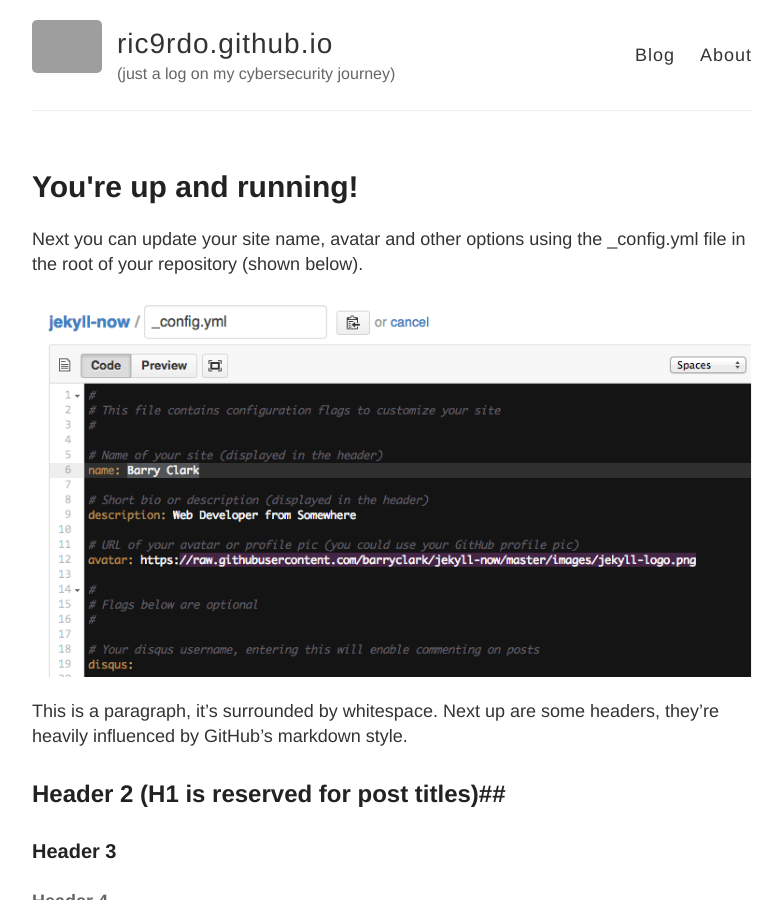
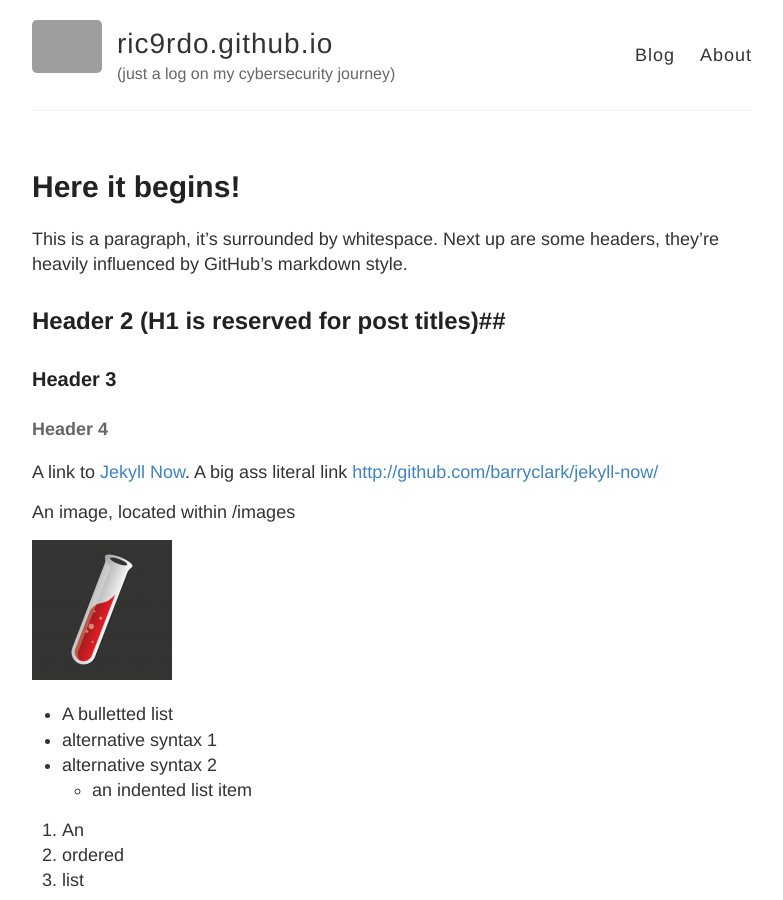
Before and after one commit to ric9rdo/ric9rdo.github.io, a Jekyll site: the page built from _posts/2022-05-18-Hello-World.md, in a window 1280 px wide and 900 px high. Shown: the whole window, without its empty margins (248-1031 px from the left). Built offline with Jekyll 4.4.1, drawn with Linux system fonts in a browser that asks for light colours; some of the changed text lies outside the part shown; grey boxes are pictures that could not be loaded.

Commit message:
Update and rename 2014-3-3-Hello-World.md to 2022-05-18-Hello-World.md

```diff
--- a/_posts/2014-3-3-Hello-World.md
+++ b/_posts/2022-05-18-Hello-World.md
@@ -1,11 +1,8 @@
 ---
 layout: post
-title: You're up and running!
+title: Here it begins!
 ---
 
-Next you can update your site name, avatar and other options using the _config.yml file in the root of your repository (shown below).
-
-![_config.yml]({{ site.baseurl }}/images/config.png)
 
 This is a paragraph, it's surrounded by whitespace. Next up are some headers, they're heavily influenced by GitHub's markdown style.
 
@@ -54,3 +51,7 @@
 
 ----
 ****
+
+
+
+![_config.yml]({{ site.baseurl }}/images/config.png)
```
